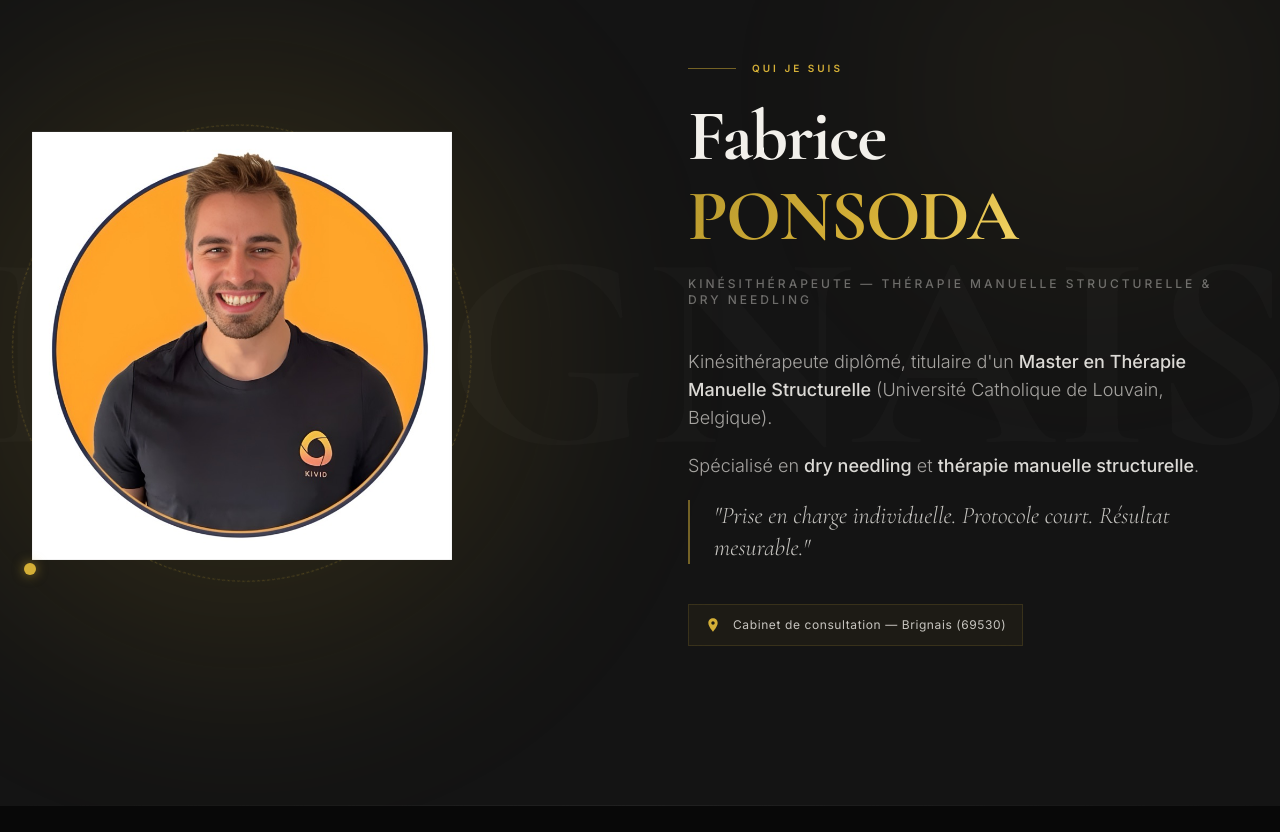
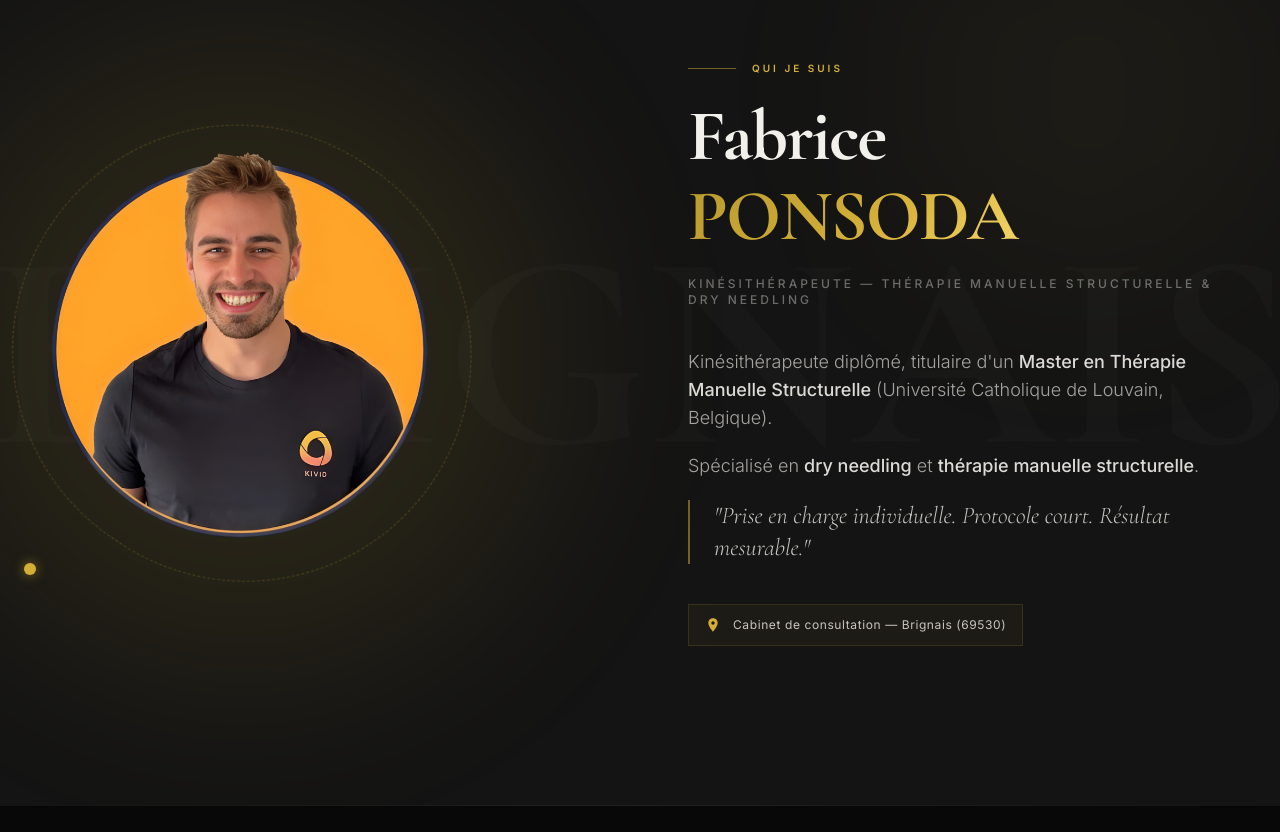
Before and after one commit to Fabricepsd/kairoskine, a React (Vite) app: page / in a window 1280 px wide. Shown: the part 900-1732 px from the top of the page. Built offline with nearby package versions, Linux system fonts and the light colour scheme.

Commit message:
fix: restore photofab as PNG to preserve transparency
JPG conversion lost the alpha channel causing a solid background.
Resized PNG: 3.4MB → 537KB (still -84% savings)

```diff
--- a/src/components/brignais/BrignaisAbout.jsx
+++ b/src/components/brignais/BrignaisAbout.jsx
@@ -47,7 +47,7 @@ const BrignaisAbout = () => {
                   className="absolute inset-0 bg-anthracite z-10"
                 />
                 <img
-                  src="/photofab-opt.jpg"
+                  src="/photofab-opt.png"
                   alt="Fabrice PONSODA — Kinésithérapeute spécialisé Brignais"
                   className="w-full h-auto relative z-[1]"
                   style={{ display: 'block', maxHeight: '640px', objectFit: 'contain', objectPosition: 'bottom center', mixBlendMode: 'multiply' }}
```
Also changed, not shown: public/photofab-opt.jpg (deleted), public/photofab-opt.png (added).
